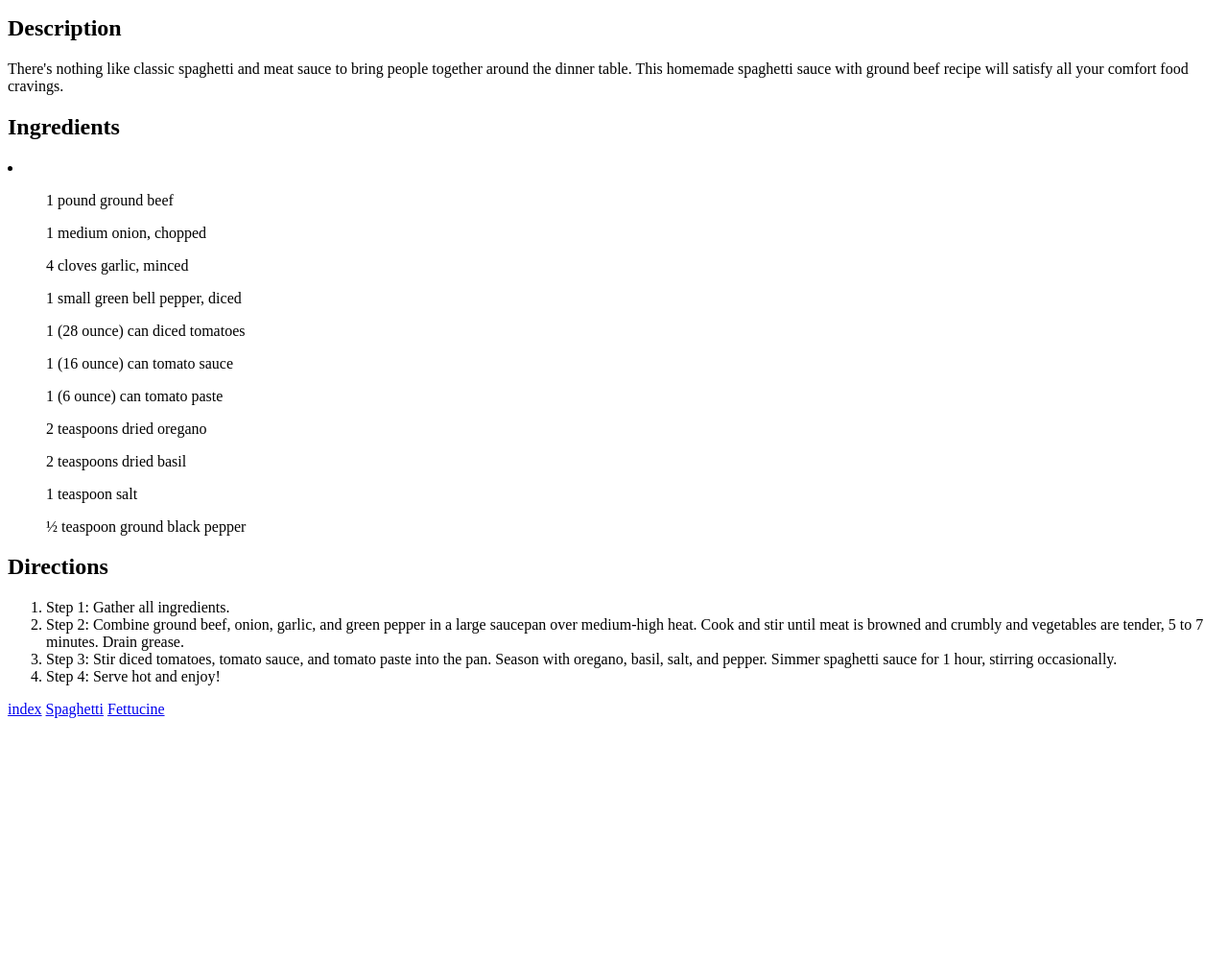
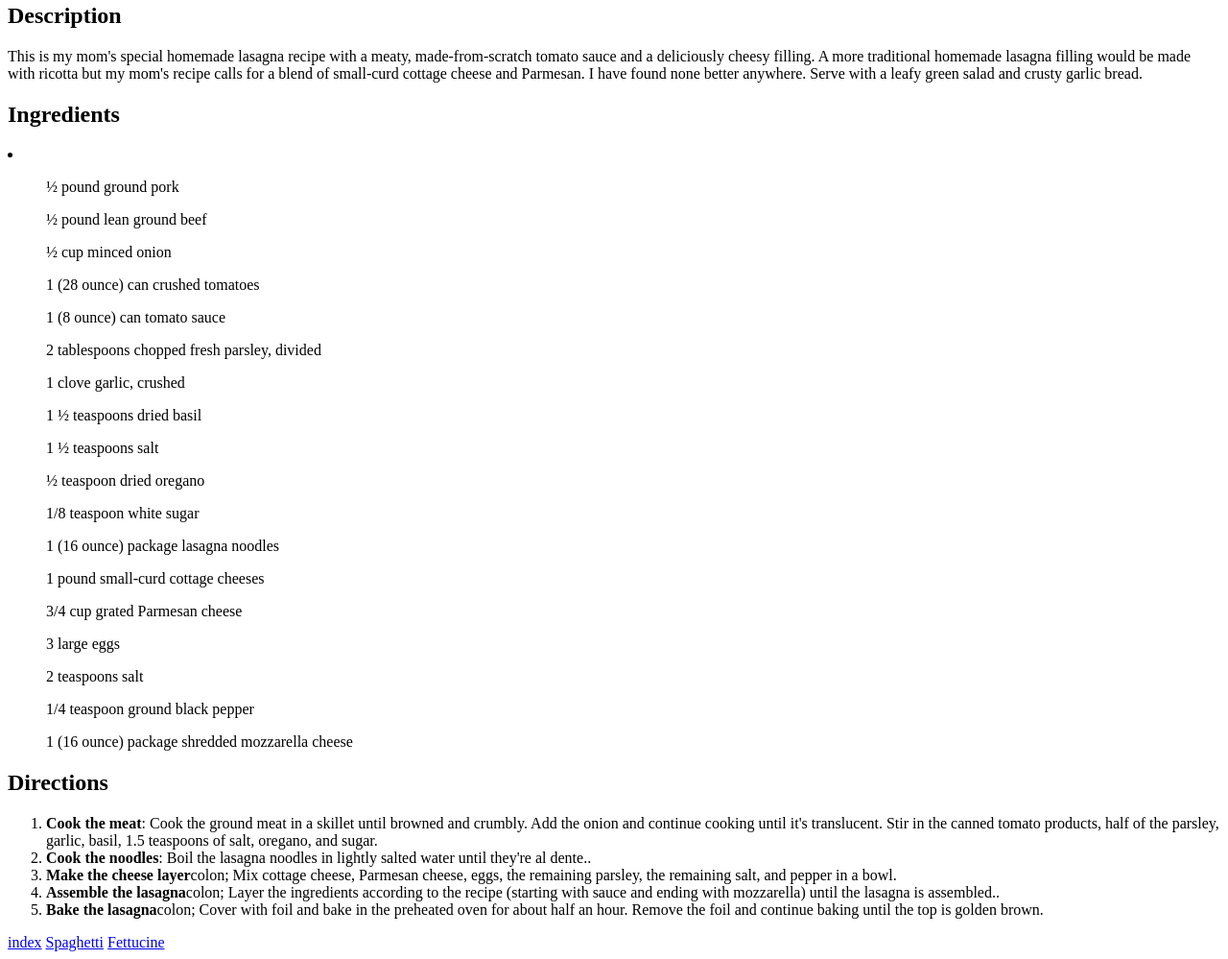
Before and after one commit to wmrobmuadib/odin-recipes, a plain HTML site: page recipes/lasagna.html in a window 1280 px wide. Shown: the part 568-1567 px from the top of the page at 96% size. Before the commit the page ends 1324 px from the top, so only its background shows below. Drawn offline with Linux system fonts and the light colour scheme.

Commit message:
Fixed olinks & wrote out lasagna page
Fixed the footer links in the recipe pages
Added Lasagna recipe steps to lasagna paege
Foudn html entities for 1/2, 1/4th, 3/4th where
possible.

```diff
--- a/recipes/lasagna.html
+++ b/recipes/lasagna.html
@@ -6,44 +6,89 @@
     <title>Lasgana Recipe</title>
 </head>
 <body>
-    <div>
+    <article>
         <div >
             <h1>Lasgana Recipe</h1>
             <img src="../images/lasagna-luke-johnson-inC_KZ5oZCI-unsplash.jpg" alt="A plate of spaghetti" width="640">
             </div>
-            <article><h2>Description</h2>
-            <p>There's nothing like classic spaghetti and meat sauce to bring people together around the dinner table. This homemade spaghetti sauce with ground beef recipe will satisfy all your comfort food cravings.</p>
-            </article>
+            <h2>Description</h2>
+            <p>This is my mom's special homemade lasagna recipe with a meaty, made-from-scratch tomato sauce and a deliciously cheesy filling. A more traditional homemade lasagna filling would be made with ricotta but my mom's recipe calls for a blend of small-curd cottage cheese and Parmesan. I have found none better anywhere. Serve with a leafy green salad and crusty garlic bread.</p>
         <div>
             <h2>Ingredients</h2>
             <li>
                 <ul>
-                    1 pound ground beef
+                 &half; pound ground pork
                 </ul>
-                <ul>1 medium onion, chopped</ul>
-                <ul>4 cloves garlic, minced</ul>
-                <ul>1 small green bell pepper, diced</ul>
-                <ul>1 (28 ounce) can diced tomatoes</ul>
-                <ul>1 (16 ounce) can tomato sauce</ul>
-                <ul>1 (6 ounce) can tomato paste</ul>
-                <ul>2 teaspoons dried oregano</ul>
-                <ul>2 teaspoons dried basil</ul>
-                <ul>1 teaspoon salt</ul>
-                <ul>½ teaspoon ground black pepper</ul>
+                <ul>
+                  &half; pound lean ground beef
+                </ul>
+                <ul>
+                 &half;  cup minced onion
+                </ul>
+                <ul>
+                  1 (28 ounce) can crushed tomatoes
+                </ul>
+                <ul>
+                  1 (8 ounce) can tomato sauce
+                </ul>
+                <ul>
+                  2 tablespoons chopped fresh parsley, divided
+                </ul>
+                <ul>
+                  1 clove garlic, crushed
+                </ul>
+                <ul>
+                  1 &half;  teaspoons dried basil
+                </ul>
+                <ul>
+                  1 &half;  teaspoons salt
+                </ul>
+                <ul>
+                  &half; teaspoon dried oregano
+                </ul>
+                <ul>
+                    1&#47;8 teaspoon white sugar
+                </ul>
+                <ul>
+                  1 (16 ounce) package lasagna noodles
+                </ul>
+                <ul>
+                  1 pound small-curd cottage cheeses
+                </ul>
+                <ul>
+                    3&#47;4 cup grated Parmesan cheese
+                </ul>
+                <ul>
+                  3 large eggs
+                </ul>
+                <ul>
+                 2 teaspoons salt
+                </ul>
+                <ul>
+                    1&#47;4 teaspoon ground black pepper
+                </ul>
+                <ul>
+                 1 (16 ounce) package shredded mozzarella cheese
+                </ul>
+
+
             </li>
         </div>
         <div>
             <h2>Directions</h2>
             <ol>
-                <li>Step 1&colon; Gather all ingredients.</li>
-                <li>Step 2&colon; Combine ground beef, onion, garlic, and green pepper in a large saucepan over medium-high heat. Cook and stir until meat is browned and crumbly and vegetables are tender, 5 to 7 minutes. Drain grease.</li>
-                <li>Step 3&colon;  Stir diced tomatoes, tomato sauce, and tomato paste into the pan. Season with oregano, basil, salt, and pepper. Simmer spaghetti sauce for 1 hour, stirring occasionally.
+                <li><strong>Cook the meat</strong>&colon;  Cook the ground meat in a skillet until browned and crumbly. Add the onion and continue cooking until it's translucent. Stir in the canned tomato products, half of the parsley, garlic, basil, 1.5 teaspoons of salt, oregano, and sugar.</li>
+                <li><strong>Cook the noodles</strong>&colon; Boil the lasagna noodles in lightly salted water until they're al dente..</li>
+                <li><strong>Make the cheese layer</strong>colon;  Mix cottage cheese, Parmesan cheese, eggs, the remaining parsley, the remaining salt, and pepper in a bowl.
+                </li>
+                <li><strong>Assemble the lasagna</strong>colon; Layer the ingredients according to the recipe (starting with sauce and ending with mozzarella) until the lasagna is assembled..
+                </li>
+                <li><strong>Bake the lasagna</strong>colon; Cover with foil and bake in the preheated oven for about half an hour. Remove the foil and continue baking until the top is golden brown.
                 </li>
 
-                <li>Step 4: Serve hot and enjoy!</li>
             </ol>
         </div>
-    </div>
+    </article>
 
 <footer>
     <a href="../index.html">index</a>
```
Also changed, not shown: recipes/fettucine.html (+4 -4 lines), recipes/spaghetti.html (+2 -3 lines).
